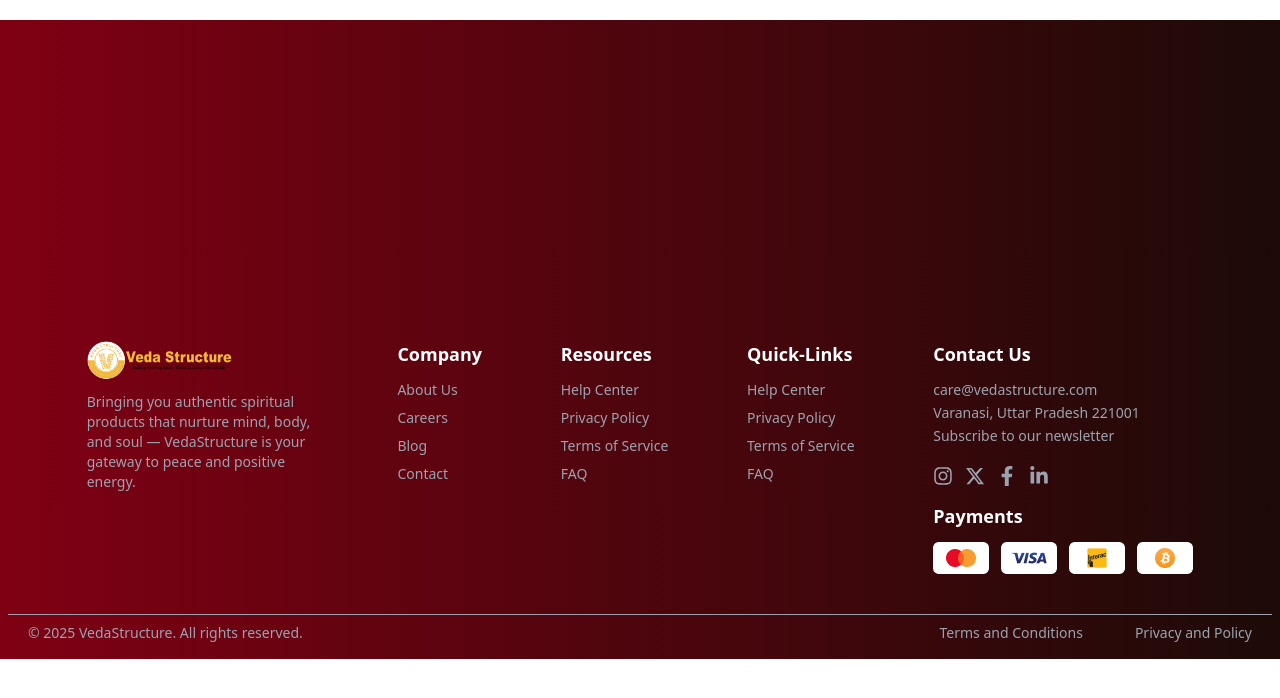
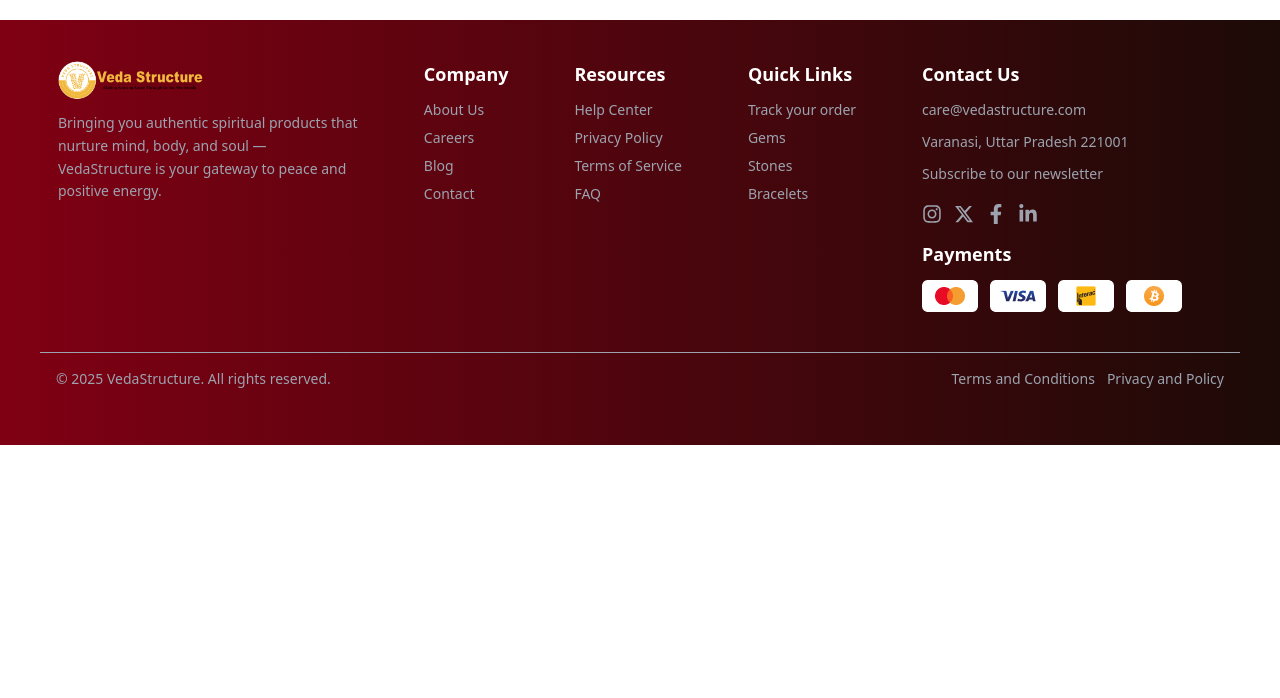
Before and after one commit to nitin-175/DiziFrontend, a React (Vite) app: page / in a window 1280 px wide. Shown: the top 698 px of the page. Built offline with nearby package versions, Linux system fonts and the light colour scheme.

Commit message:
updated tabLogo,footer

```diff
--- a/index.html
+++ b/index.html
@@ -3,7 +3,7 @@
 
 <head>
   <meta charset="UTF-8" />
-  <link rel="icon" type="image/svg+xml" href="/vite.svg" />
+  <link rel="icon" href="/assets/tablogo.png" />
   <meta name="viewport" content="width=device-width, initial-scale=1.0" />
   <title>VedaStructure – Your Spiritual Marketplace</title>
   <link
--- a/src/components/Footer.jsx
+++ b/src/components/Footer.jsx
@@ -8,20 +8,21 @@ export default function Footer() {
       style={{
         background: 'linear-gradient(90deg, hsla(351, 100%, 25%, 1) 0%, hsla(9, 59%, 7%, 1) 100%)',
       }}
-      className=" text-gray-400 w-full h-auto mt-5 p-2 pt-80 ">
-      <div className="flex flex-row justify-evenly ">
+      className="text-gray-400 w-full h-auto mt-5 p-4 sm:p-6 lg:p-10 pt-20 sm:pt-28"
+    >
+      <div className="flex flex-col md:flex-row md:justify-evenly gap-8 md:gap-12">
 
         {/* Brand Section */}
-        <div className='w-58'>
-          <img className="text-2xl font-bold h-10" src="assets/logo.png" />
-          <p className="mt-3 text-sm">
+        <div className="w-full md:w-1/4">
+          <img className="h-10" src="assets/logo.png" alt="VedaStructure Logo" />
+          <p className="mt-3 text-sm leading-relaxed">
             Bringing you authentic spiritual products that nurture mind, body, and soul — VedaStructure is your gateway to peace and positive energy.
           </p>
         </div>
 
         {/* Links Section 1 */}
         <div>
-          <FooterHeadings HeadingName='Company' />
+          <FooterHeadings HeadingName="Company" />
           <ul className="space-y-2 text-sm">
             <li><a href="#" className="hover:text-white">About Us</a></li>
             <li><a href="#" className="hover:text-white">Careers</a></li>
@@ -32,7 +33,7 @@ export default function Footer() {
 
         {/* Links Section 2 */}
         <div>
-          <FooterHeadings HeadingName='Resources' />
+          <FooterHeadings HeadingName="Resources" />
           <ul className="space-y-2 text-sm">
             <li><a href="#" className="hover:text-white">Help Center</a></li>
             <li><a href="#" className="hover:text-white">Privacy Policy</a></li>
@@ -41,87 +42,67 @@ export default function Footer() {
           </ul>
         </div>
 
+        {/* Quick Links */}
         <div>
-          <FooterHeadings HeadingName='Quick-Links' />
+          <FooterHeadings HeadingName="Quick Links" />
           <ul className="space-y-2 text-sm">
-            <li><a href="#" className="hover:text-white">Help Center</a></li>
-            <li><a href="#" className="hover:text-white">Privacy Policy</a></li>
-            <li><a href="#" className="hover:text-white">Terms of Service</a></li>
-            <li><a href="#" className="hover:text-white">FAQ</a></li>
+            <li><a href="#" className="hover:text-white">Track your order</a></li>
+            <li><a href="#" className="hover:text-white">Gems</a></li>
+            <li><a href="#" className="hover:text-white">Stones</a></li>
+            <li><a href="#" className="hover:text-white">Bracelets</a></li>
           </ul>
         </div>
 
         {/* Newsletter Section */}
-        <div>
-          <FooterHeadings HeadingName='Contact Us' />
+        <div className="w-full md:w-1/4">
+          <FooterHeadings HeadingName="Contact Us" />
+          <p className="text-sm mb-3">care@vedastructure.com</p>
+          <p className="text-sm mb-3 leading-5">Varanasi, Uttar Pradesh 221001</p>
+          <p className="text-sm mb-3">Subscribe to our newsletter</p>
 
-          <p className="text-sm mb-3 ">care@vedastructure.com</p>
-          <p className="text-sm mb-3 leading-0.5">Varanasi, Uttar Pradesh 221001</p>
-          <p className="text-sm mb-3 ">Subscribe to our newsletter</p>
-
-
-
-          <div>
-            <ul className="flex pt-2 sm:mt-0 gap-3 text-xl ">
+          {/* Social Icons */}
+          <ul className="flex pt-2 gap-3 text-xl">
             <li><a href="#" className="hover:text-white transition duration-200"><FaInstagram /></a></li>
             <li><a href="#" className="hover:text-white transition duration-200"><FaXTwitter /></a></li>
             <li><a href="#" className="hover:text-white transition duration-200"><FaFacebookF /></a></li>
             <li><a href="#" className="hover:text-white transition duration-200"><FaLinkedinIn /></a></li>
           </ul>
-          </div>
 
-
-          <div className='mt-4'>
-            <FooterHeadings HeadingName='Payments' />
-            <ul className="flex sm:mt-0 gap-3">
-              <FooterListImages link='#' image='/assets/mastercard.png' />
-              <FooterListImages link='#' image='/assets/visa.png' />
-              <FooterListImages link='#' image='/assets/ano.png' />
-              <FooterListImages link='#' image='/assets/bitcoin.png' />
+          {/* Payment Icons */}
+          <div className="mt-4">
+            <FooterHeadings HeadingName="Payments" />
+            <ul className="flex flex-wrap gap-3">
+              <FooterListImages link="#" image="/assets/mastercard.png" />
+              <FooterListImages link="#" image="/assets/visa.png" />
+              <FooterListImages link="#" image="/assets/ano.png" />
+              <FooterListImages link="#" image="/assets/bitcoin.png" />
             </ul>
           </div>
-
-
         </div>
-
       </div>
 
       {/* Bottom Bar */}
-      <div className="border-t  mt-10 p-2 pl-5 pr-5 flex flex-col sm:flex-row justify-between items-center gap-14 text-gray-400">
+      <div className="border-t mt-10 p-4 flex flex-col sm:flex-row justify-between items-center gap-4 text-gray-400 text-center sm:text-left">
         <p className="text-sm hover:text-white">© {new Date().getFullYear()} VedaStructure. All rights reserved.</p>
-        <div className="flex space-x-13 mt-3 sm:mt-0 text-sm  ">
-          <a href="#" className=" hover:text-white">Terms and Conditions</a>
-          <a href="#" className=" hover:text-white">Privacy and Policy</a>
+        <div className="flex flex-col sm:flex-row gap-3 text-sm">
+          <a href="#" className="hover:text-white">Terms and Conditions</a>
+          <a href="#" className="hover:text-white">Privacy and Policy</a>
         </div>
       </div>
     </footer>
-  )
+  );
 }
 
-
-
-function LogoWithTag() {
-  return <h1 className=''>This is footer</h1>;
+function FooterHeadings({ HeadingName }) {
+  return <h3 className="text-lg font-semibold mb-3 text-white">{HeadingName}</h3>;
 }
-
-
-function FooterHeadings({ HeadingName }) {
-  return <h3 className="text-lg font-semibold mb-3  text-white">{HeadingName}</h3>;
-}
-
 
 function FooterListImages({ image, link }) {
   return (
-    <div>
     <li className="transition-transform transform hover:scale-110">
-        <a href={'link'} className="hover:text-white"><img src={image} />
+      <a href={link} className="hover:text-white">
+        <img src={image} alt="payment option" className="h-8 w-auto" />
       </a>
     </li>
-    </div>
-  );
-
+  )
 }
-
-function DataTexts({text}) {
-  <li><a href="#" className="hover:text-white">{text}</a></li>
-}
```
Also changed, not shown: public/assets/tablogo.png (added). Lines whose indentation alone changed are shown as unchanged.
